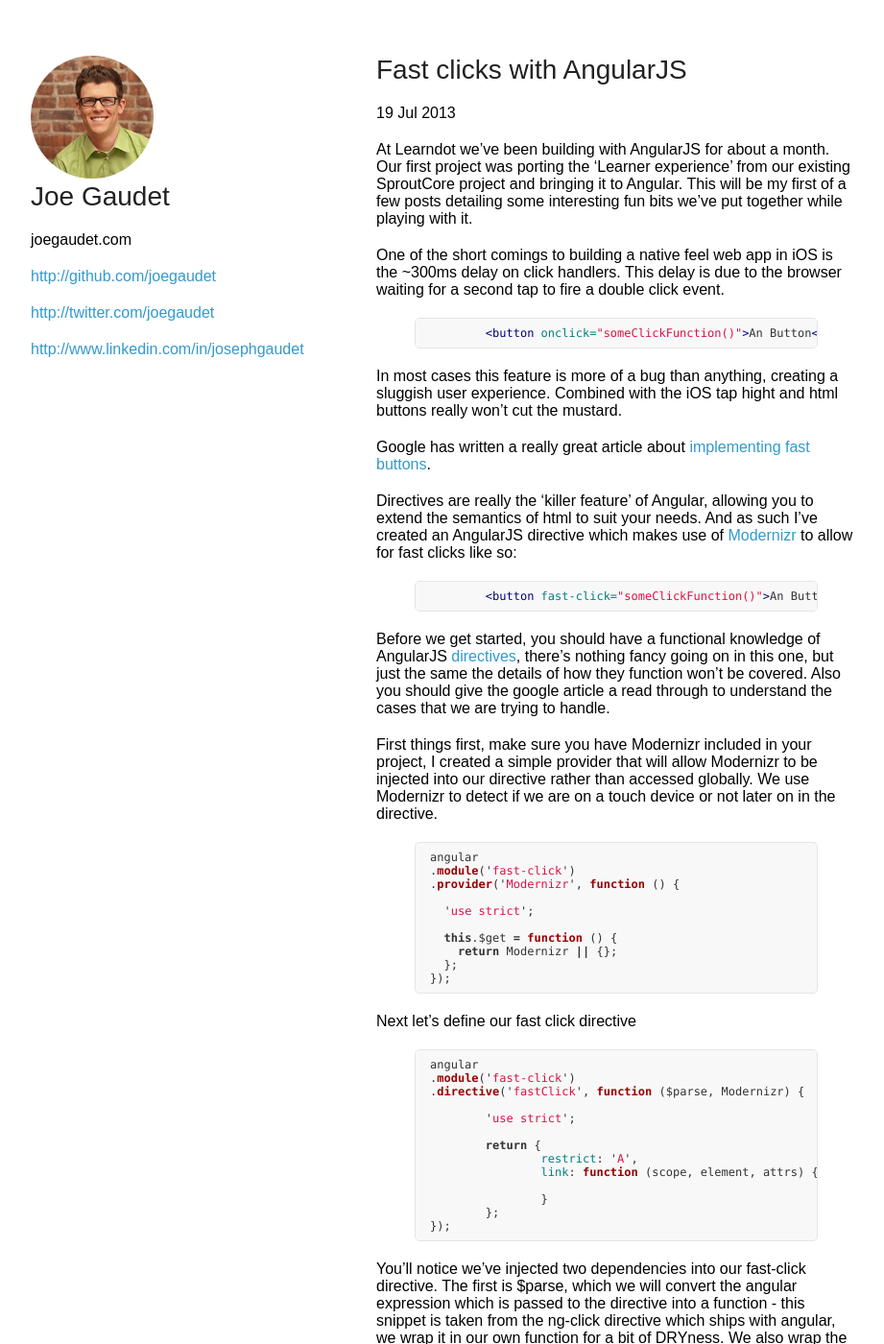
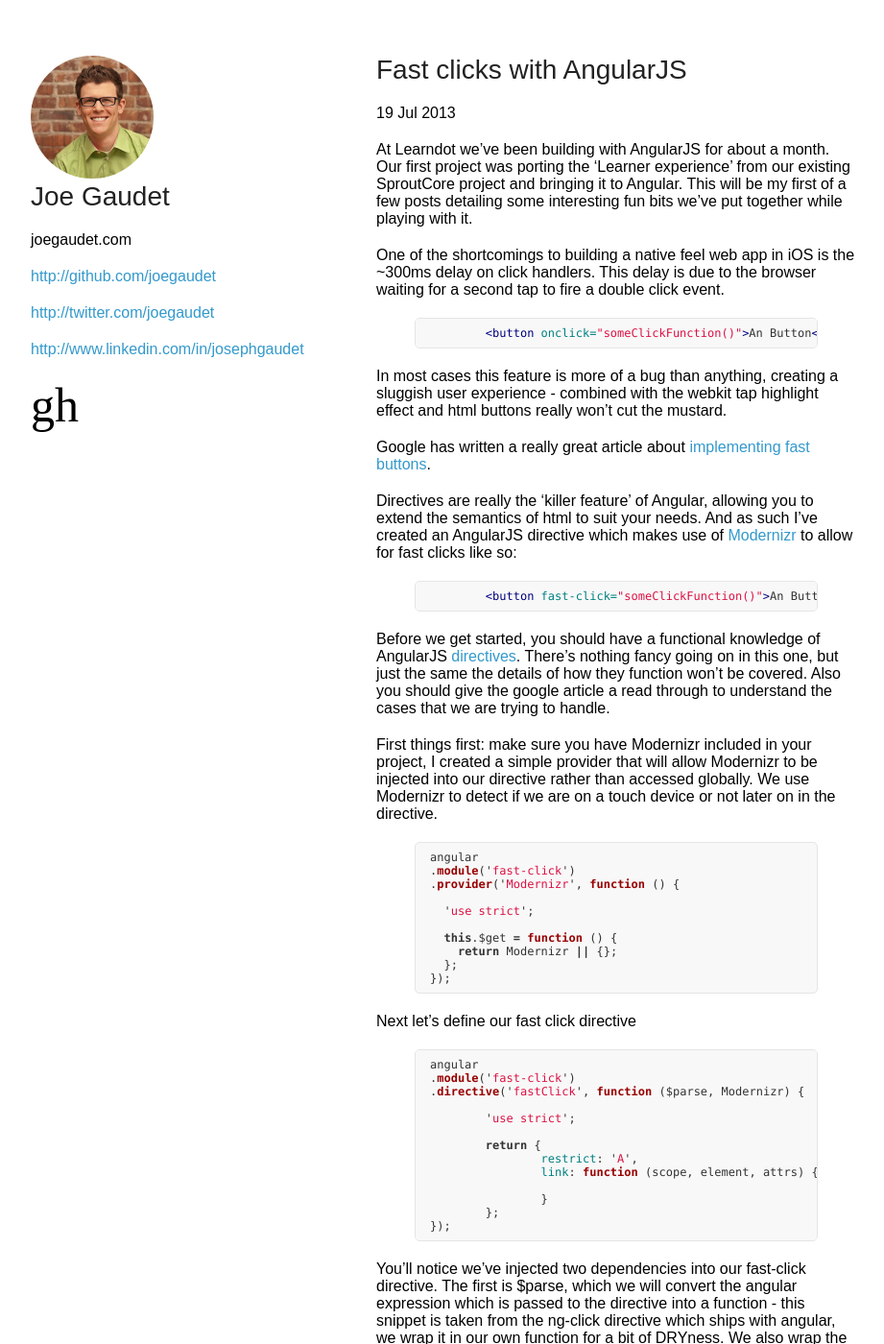
Before and after one commit to joegaudet/joegaudet.github.io, a Jekyll site: the page built from _posts/2013-07-19-fast-clicks-with-angular-js.markdown, in a window 1280 px wide and 1400 px high. Shown: the whole window at 96% size, without its empty margins (178-1099 px from the left). Built offline with Jekyll 4.4.1, drawn with Linux system fonts in a browser that asks for light colours; some web fonts are replaced; Markdown is read by kramdown in place of the engine named in the settings; comment, search, counter and statistics services are not loaded; a style sheet for code colours, icons or effects is not loaded; some of the changed text lies outside the part shown.

Commit message:
some updateS

```diff
--- a/_layouts/default.html
+++ b/_layouts/default.html
@@ -25,6 +25,10 @@
         <p class="view"><a href="https://github.com/joegaudet">http://github.com/joegaudet</a></p>
         <p class="view"><a href="https://twitter.com/joegaudet">http://twitter.com/joegaudet</a></p>
         <p class="view"><a href="http://www.linkedin.com/in/josephgaudet">http://www.linkedin.com/in/josephgaudet</a></p>
+
+        <div class="social">
+          gh
+        </div>
       </header>
 
       {{content}}
--- a/_posts/2013-07-19-fast-clicks-with-angular-js.markdown
+++ b/_posts/2013-07-19-fast-clicks-with-angular-js.markdown
@@ -7,13 +7,13 @@ comments: true
 
 At Learndot we've been building with AngularJS for about a month. Our first project was porting the 'Learner experience' from our existing SproutCore project and bringing it to Angular. This will be my first of a few posts detailing some interesting fun bits we've put together while playing with it.
 
-One of the short comings to building a native feel web app in iOS is the ~300ms delay on click handlers. This delay is due to the browser waiting for a second tap to fire a double click event.
+One of the shortcomings to building a native feel web app in iOS is the ~300ms delay on click handlers. This delay is due to the browser waiting for a second tap to fire a double click event.
 
 {% highlight html %}
 	<button onclick="someClickFunction()">An Button</button>
 {% endhighlight %}
 
-In most cases this feature is more of a bug than anything, creating a sluggish user experience. Combined with the iOS tap hight and html buttons really won't cut the mustard.
+In most cases this feature is more of a bug than anything, creating a sluggish user experience - combined with the webkit tap highlight effect and html buttons really won't cut the mustard.
 
 Google has written a really great article about [implementing fast buttons](https://developers.google.com/mobile/articles/fast_buttons).
 
@@ -23,9 +23,9 @@ Directives are really the 'killer feature' of Angular, allowing you to extend th
 	<button fast-click="someClickFunction()">An Button</button>
 {% endhighlight %}
 
-Before we get started, you should have a functional knowledge of AngularJS [directives](http://docs.angularjs.org/guide/directive), there's nothing fancy going on in this one, but just the same the details of how they function won't be covered. Also you should give the google article a read through to understand the cases that we are trying to handle.
+Before we get started, you should have a functional knowledge of AngularJS [directives](httpu//docs.angularjs.org/guide/directive). There's nothing fancy going on in this one, but just the same the details of how they function won't be covered. Also you should give the google article a read through to understand the cases that we are trying to handle.
 
-First things first, make sure you have Modernizr included in your project, I created a simple provider that will allow Modernizr to be injected into our directive rather than accessed globally. We use Modernizr to detect if we are on a touch device or not later on in the directive.
+First things first: make sure you have Modernizr included in your project, I created a simple provider that will allow Modernizr to be injected into our directive rather than accessed globally. We use Modernizr to detect if we are on a touch device or not later on in the directive.
 
 {% highlight js %}
 angular
@@ -131,7 +131,7 @@ if (!Modernizr.touch) {
 
 {% endhighlight %}
 
-And that's it, you can now use the fast click directive exactly as you would ng-click. If you want to be fully html5 compliant toss an x-fast-click on the font of there, or a data-fast-click, just be sure to update the directive definition.
+And that's it, you can now use the fast click directive exactly as you would ng-click. If you want to be fully html5 compliant toss an x- or data- in front of fast-click, just be sure to update the directive definition.
 
 All of the code is available here : [https://github.com/joegaudet/ng-fast-click](https://github.com/joegaudet/ng-fast-click).
 
--- a/stylesheets/styles.css
+++ b/stylesheets/styles.css
@@ -258,3 +258,14 @@ img.joe {
   height: 128px;
   border-radius: 64px;
 }
+
+ @font-face {
+  font-family: 'Social';
+  src: url('Socialico.otf');
+  src: url('Socialico.ttf');
+}
+
+.social {
+  font-family: 'Social';
+  font-size: 50px;
+}
```
Also changed, not shown: other parts of _posts/2013-07-19-fast-clicks-with-angular-js.markdown (+1 -1 lines).
